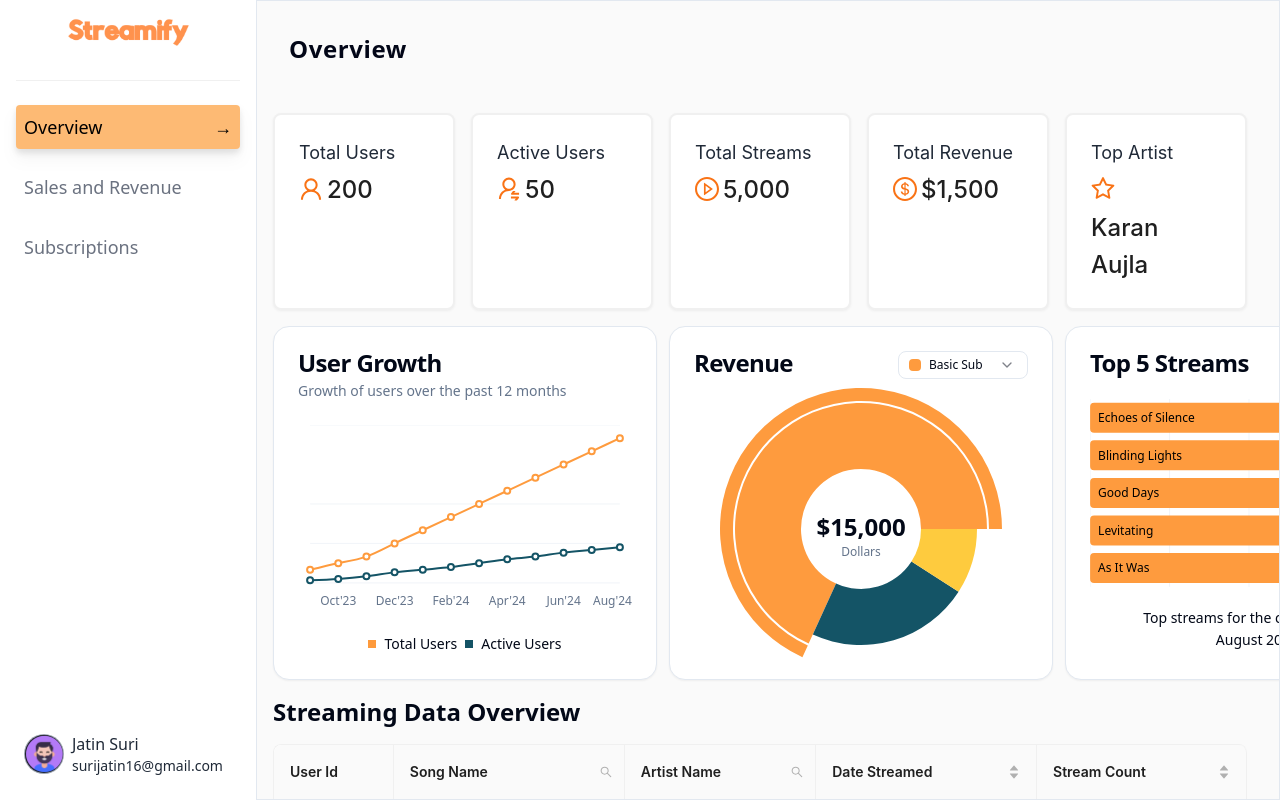
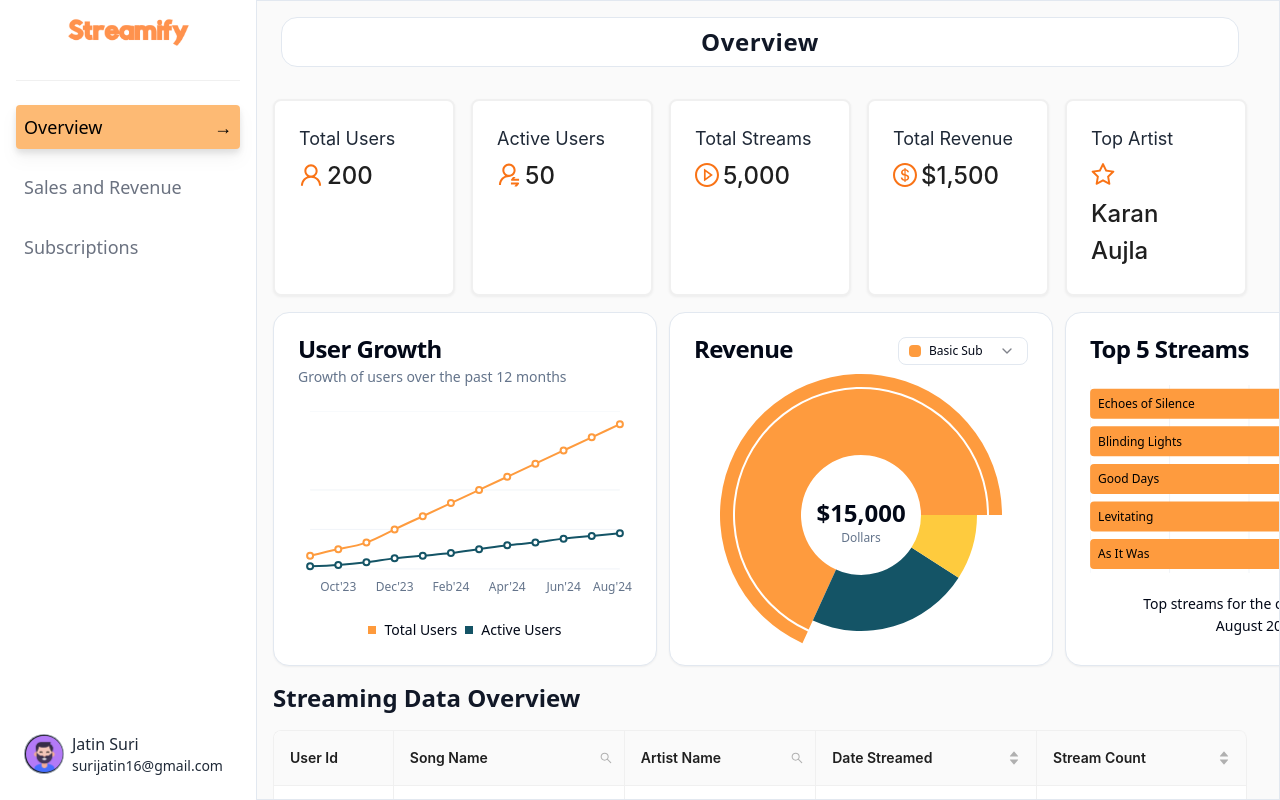
Before and after one commit to surijatin/streamify, a React (Create React App) app: page /overview in a window 1280 px wide. Built offline with nearby package versions, Linux system fonts and the light colour scheme.

Commit message:
Fix header design

```diff
--- a/src/components/DataTableComponent/index.tsx
+++ b/src/components/DataTableComponent/index.tsx
@@ -155,7 +155,9 @@ const DataTableComponent: React.FC<{ data: DataType[] }> = ({ data }) => {
 
   return (
     <>
-      <div className="text-2xl font-bold pb-4">Streaming Data Overview</div>
+      <div className="text-2xl font-bold pb-4 text-gray-900">
+        Streaming Data Overview
+      </div>
       <Table columns={columns} dataSource={data} bordered />
     </>
   );
--- a/src/components/Header/index.tsx
+++ b/src/components/Header/index.tsx
@@ -16,10 +16,10 @@ export default function Header() {
   };
 
   return (
-    <div className="p-8">
-      <h1 className="font-bold text-slate-950 text-2xl tracking-wide ">
+    <div className="py-4 px-6">
+      <div className="font-bold text-gray-900 text-2xl tracking-wide border text-center bg-white rounded-2xl py-2">
         {getTitle()}
-      </h1>
+      </div>
     </div>
   );
 }
```
